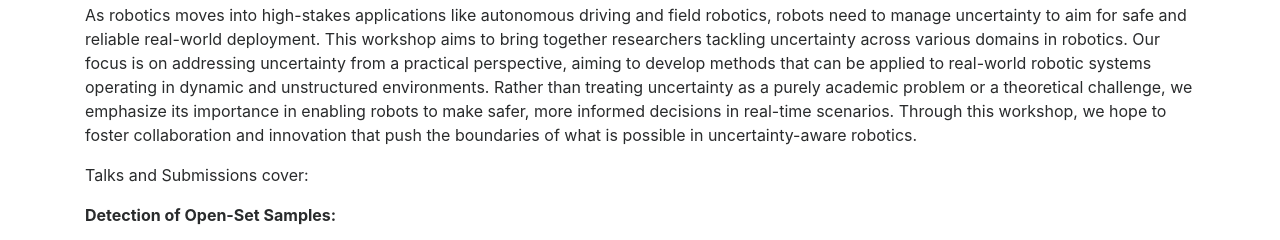
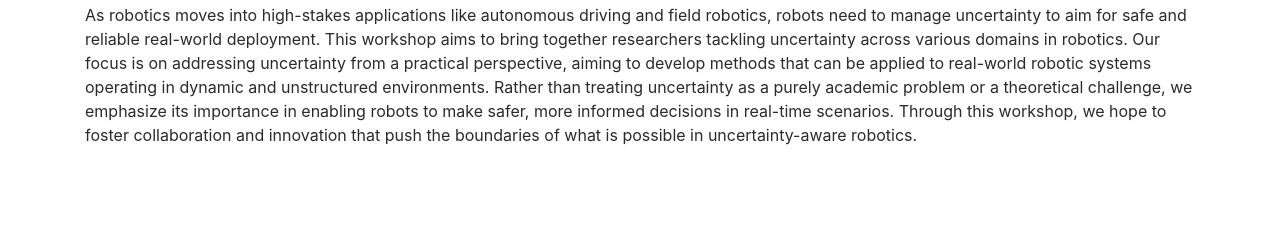
Before and after one commit to uncertainty-in-robotics/uncertainty-in-robotics.github.io, a plain HTML site: page index.html in a window 1280 px wide. Shown: the part 1859-2099 px from the top of the page. Drawn offline with Linux system fonts and the light colour scheme.

Commit message:
comment out useless stuff

```diff
--- a/index.html
+++ b/index.html
@@ -119,7 +119,7 @@
             hope to foster collaboration and innovation that push the boundaries of what is possible in
             uncertainty-aware robotics.
         </p>
-        <p>Talks and Submissions cover:</p>
+        <!-- <p>Talks and Submissions cover:</p>
         <p><strong>Detection of Open-Set Samples:</strong></p>
         <ul>
             <li>Out-of-Distribution / Anomaly / Novelty Detection and Segmentation</li>
@@ -133,7 +133,7 @@
             <li>Continual and (Inter-)Active Learning on Robots</li>
             <li>Self-supervised Learning in Deployments</li>
             <li>Fairness, Transparency, and Privacy in Adaptive Perception Systems</li>
-        </ul>
+        </ul> -->
     </div>
     <!-- <div class="container my-5">
         <div class="row justify-content-between text-center text-md-left mb-3">
```
